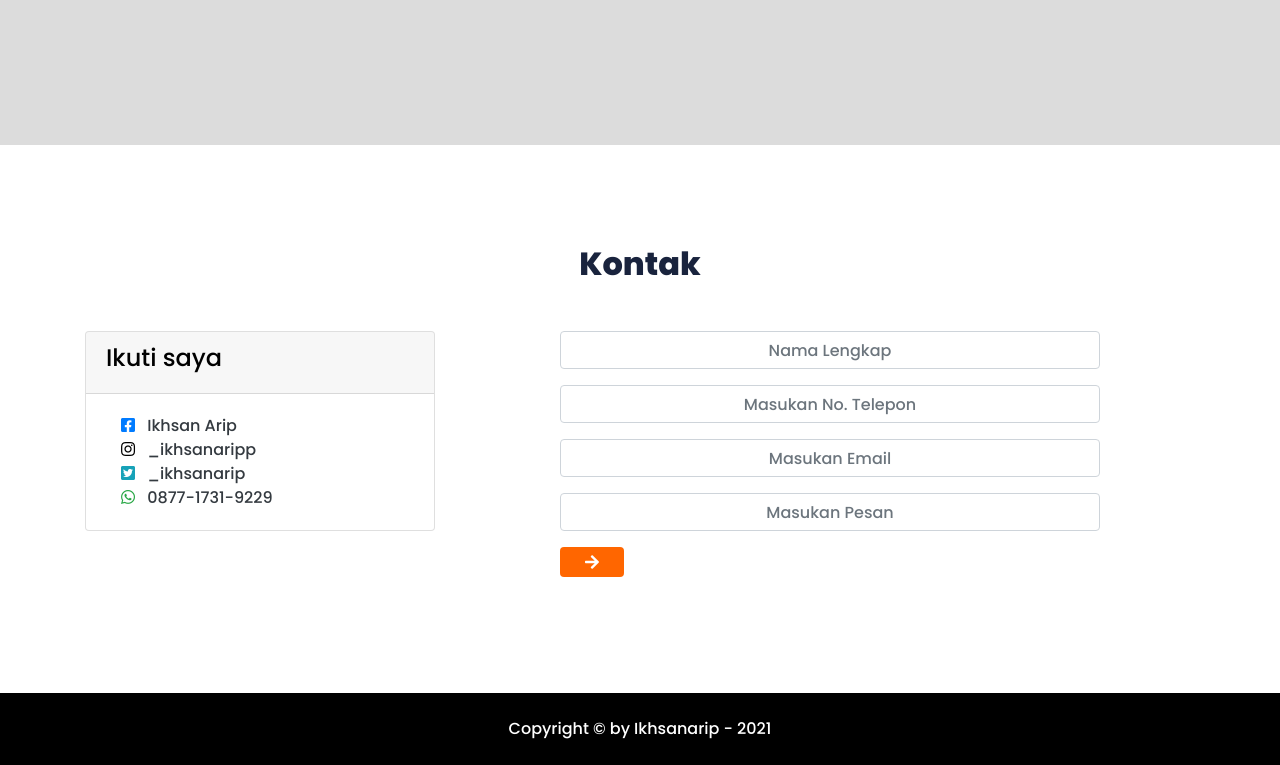
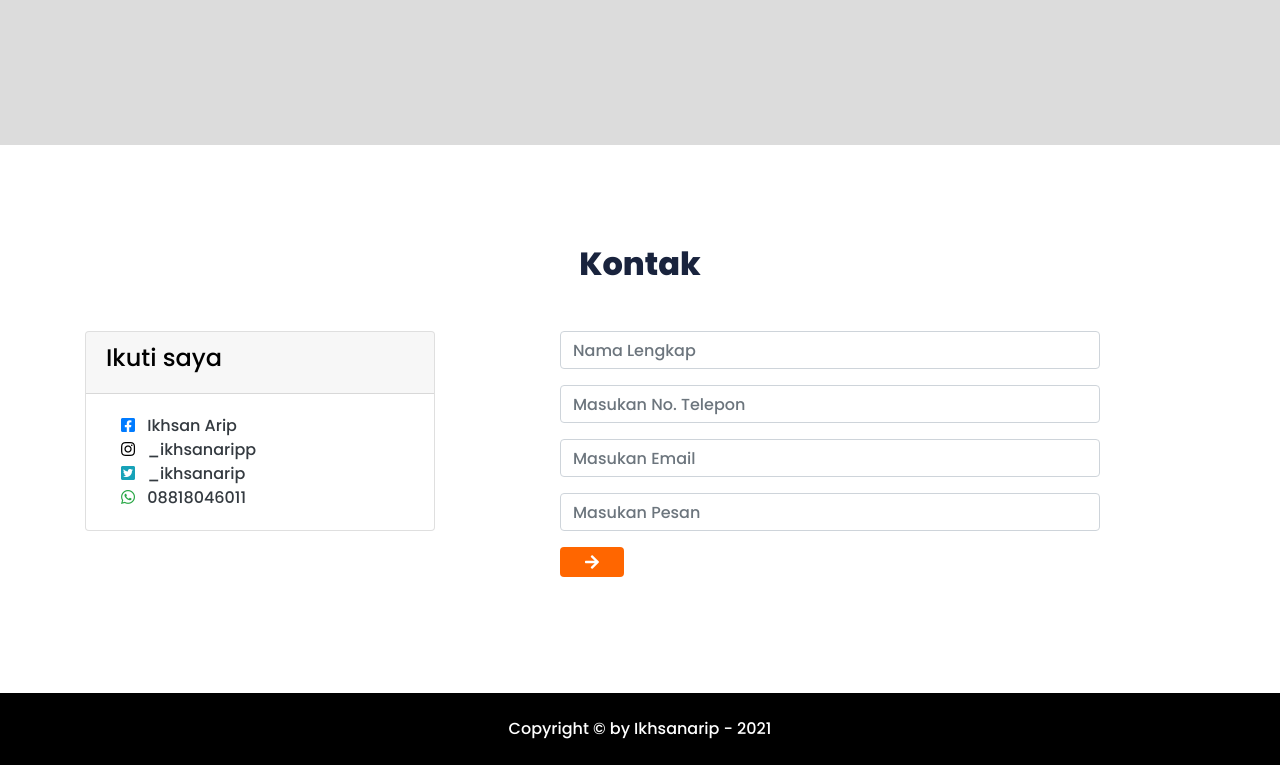
Before and after one commit to ikhsanarippriana/ikhsanarippriana.github.io, a plain HTML site: page index.html in a window 1280 px wide. Shown: the part 3280-4045 px from the top of the page. Drawn offline with nearby package versions, Linux system fonts and the light colour scheme.

Commit message:
ubah text align di form kontak dan nomor hp

```diff
--- a/index.html
+++ b/index.html
@@ -199,7 +199,7 @@
                     </div>
                     <div class="col-lg-12 col-sm-6">
                       <i class="fab fa-whatsapp text-success"></i>
-                      <a href="" class="text-dark ml-2">0877-1731-9229</a>
+                      <a href="" class="text-dark ml-2">08818046011</a>
                     </div>
                   </div>
                 </div>
@@ -208,16 +208,16 @@
               <div class="col-lg-6 col-sm offset-lg-1">
                 <form data-aos="zoom-in-right" action="">
                   <div class="form-group">
-                    <input data-aos="zoom-in-left" id="name" type="text" class="form-control text-center" placeholder="Nama Lengkap">
+                    <input data-aos="zoom-in-left" id="name" type="text" class="form-control" placeholder="Nama Lengkap">
                   </div>
                   <div class="form-group">
-                    <input data-aos="zoom-in-left" id="phone" type="text" class="form-control text-center" placeholder="Masukan No. Telepon">
+                    <input data-aos="zoom-in-left" id="phone" type="text" class="form-control" placeholder="Masukan No. Telepon">
                   </div>
                   <div class="form-group">
-                    <input data-aos="zoom-in-left" id="email" type="text" class="form-control text-center" placeholder="Masukan Email">
+                    <input data-aos="zoom-in-left" id="email" type="text" class="form-control" placeholder="Masukan Email">
                   </div>
                   <div class="form-group">
-                    <input data-aos="zoom-in-left" id="message" type="text" class="form-control text-center" placeholder="Masukan Pesan">
+                    <input data-aos="zoom-in-left" id="message" type="text" class="form-control" placeholder="Masukan Pesan">
                   </div>
                   <button type="submit" class="btn bg-orange text-white px-4"><i class="fa fa-arrow-right"></i></button>
                 </form>
```
